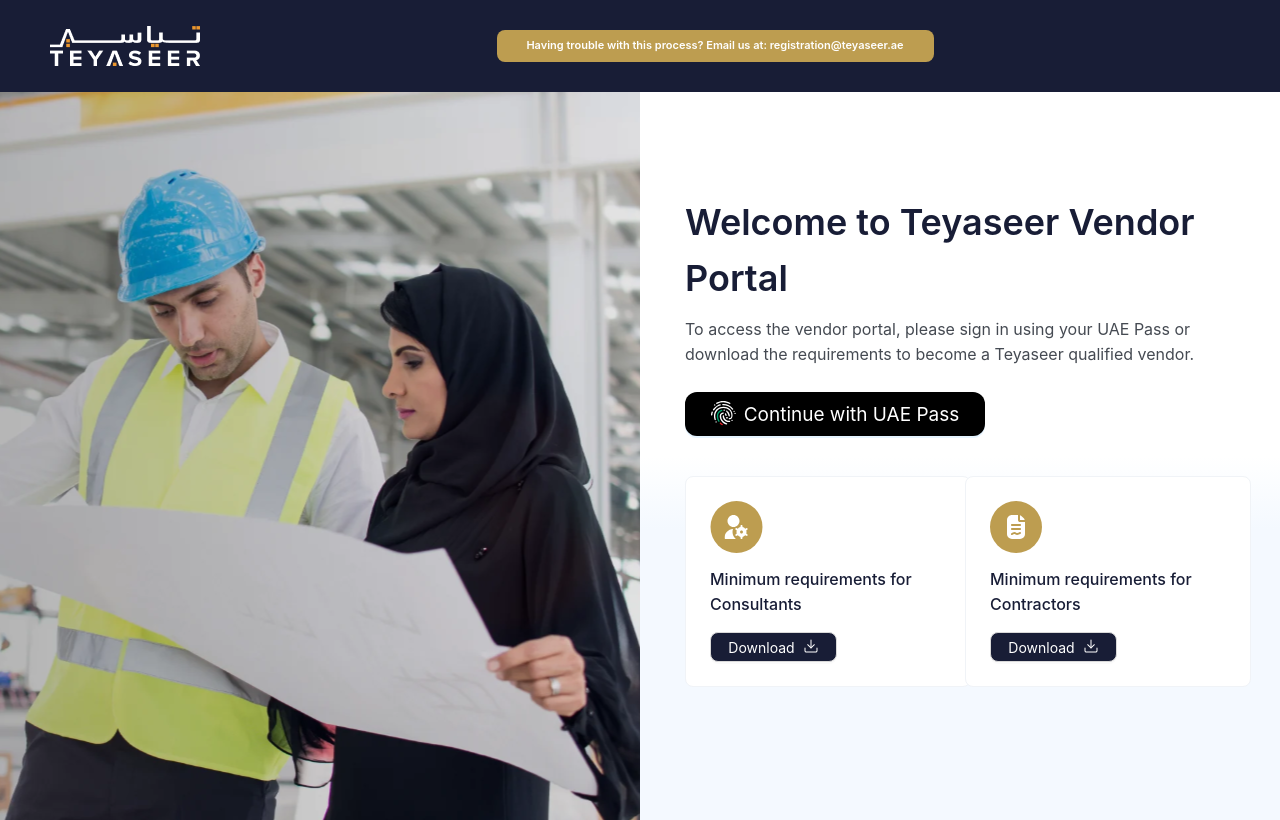
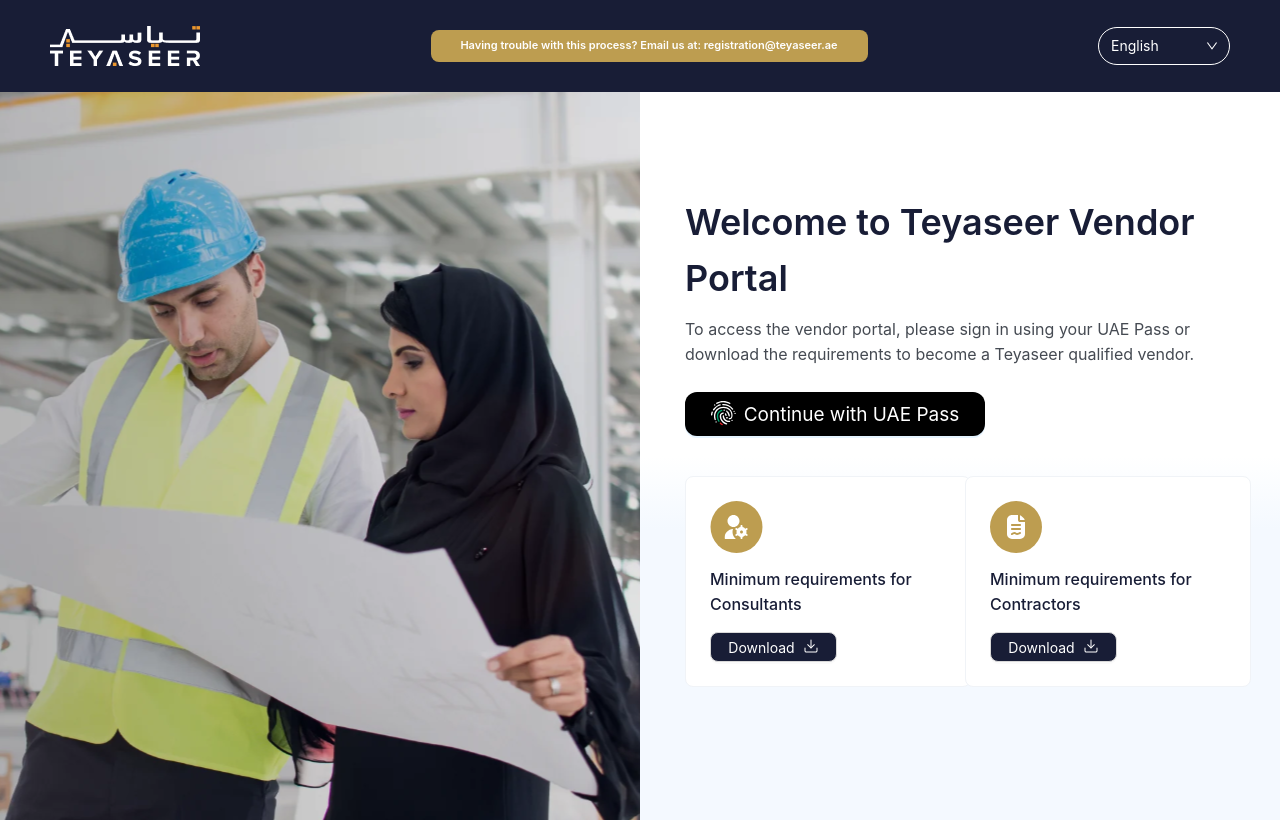
Before and after one commit to akkpc/teyaseer, a React (Create React App) app: page / in a window 1280 px wide. Built offline with nearby package versions, Linux system fonts and the light colour scheme.

Commit message:
[Ak] Added translation

```diff
--- a/package.json
+++ b/package.json
@@ -13,8 +13,10 @@
     "@types/react-dom": "^18.3.0",
     "antd": "^5.20.6",
     "axios": "^1.7.7",
+    "i18next": "^23.15.1",
     "react": "^18.3.1",
     "react-dom": "^18.3.1",
+    "react-i18next": "^15.0.2",
     "react-router-dom": "^6.26.2",
     "react-scripts": "5.0.1",
     "typescript": "^4.9.5",
--- a/src/App.css
+++ b/src/App.css
@@ -36,3 +36,12 @@
     transform: rotate(360deg);
   }
 }
+
+
+.ant-select-selection-item, .anticon.anticon-down.ant-select-suffix {
+  color: white;
+}
+
+.ant-select-selection-search-input {
+  color: white;
+}
--- a/src/App.tsx
+++ b/src/App.tsx
@@ -1,5 +1,27 @@
+import i18n from "i18next";
+import { initReactI18next } from "react-i18next";
 import HomeApp from "../src/router/index";
 import './App.css';
+import ar from "./i18/ar.json";
+import en from "./i18/en.json";
+
+i18n
+  .use(initReactI18next)
+  .init({
+    resources: {
+      en: {
+        translation: en
+      },
+      ar: {
+        translation: ar
+      }
+    },
+    lng: "en",
+    fallbackLng: "en",
+    interpolation: {
+      escapeValue: false
+    }
+  });
 
 function App() {
   return (
--- a/src/components/KFHeader.tsx
+++ b/src/components/KFHeader.tsx
@@ -1,7 +1,12 @@
 import { Layout, theme, Typography } from 'antd';
-import { ReactNode } from 'react';
+import { ReactNode, useEffect, useState } from 'react';
+import { useTranslation } from 'react-i18next';
+import { useNavigate } from 'react-router-dom';
 import "../App.css";
 import { headerQueryColor, primaryColor } from '../colors';
+import { LANGUAGE_KEY } from '../constants';
+import { getItemLocal, setItemLocal } from '../helpers';
+import KFSelect from './KFSelect';
 
 const { Header, Content, Footer } = Layout;
 interface Props {
@@ -9,15 +14,40 @@
     path?: String[]
 }
 
+const languageOptions = [{ value: "en", label: "English" }, { value: "ar", label: "Arabic" }]
+
 function App({ children, path }: Props) {
     const {
         token: { colorBgContainer, borderRadiusLG },
     } = theme.useToken();
+    const [language, setLanguage] = useState<"en" | "ar">();
+    const { t, i18n } = useTranslation();
+    const navigate = useNavigate();
+
+    useEffect(() => {
+        let lang: any = getItemLocal(LANGUAGE_KEY);
+        if (!(lang == "ar" || lang == "en")) {
+            lang = "en";
+        }
+        i18n.changeLanguage(lang);
+        setLanguage(lang);
+    }, [])
+
+    useEffect(() => {
+        if (language) {
+            if (language == "ar" || language == "en") {
+                i18n.changeLanguage(language);
+                setItemLocal(LANGUAGE_KEY, language)
+            }
+        }
+    }, [language])
 
     return (
         <Layout>
             <Header style={{ display: 'flex', alignItems: 'center', height: 92, backgroundColor: primaryColor, justifyContent: "space-between" }}>
-                <div style={{ display: 'flex', alignItems: 'center' }} >
+                <div style={{ display: 'flex', alignItems: 'center', cursor:"pointer" }} onClick={() => {
+                    navigate("/");
+                }} >
                     <img src={"/images/teyaseer.png"} />
                 </div>
                 <div>
@@ -34,11 +64,23 @@
                         // paddingBottom: 32,
                         // paddingTop: 32
                     }} >
-                        <Typography style={{ fontSize: 11, color: "white", fontWeight: 600 }} >Having trouble with this process? Email us at: registration@teyaseer.ae</Typography>
+                        <Typography style={{ fontSize: 11, color: "white", fontWeight: 600 }} >{t("Having trouble with this process")}?{" "}{t("Email us at")}: registration@teyaseer.ae</Typography>
                     </div>
                 </div>
                 <div>
-
+                    <KFSelect
+                        variant='borderless'
+                        value={language}
+                        options={languageOptions}
+                        style={{
+                            height: 38,
+                            width: 132,
+                            borderRadius: 50,
+                            backgroundColor: "transparent",
+                            border: "1px solid white"
+                        }}
+                        onChange={(value) => setLanguage(value)}
+                    />
                 </div>
             </Header>
             <Content>
--- /dev/null
+++ b/src/components/KFSelect.tsx
@@ -0,0 +1,17 @@
+
+
+import { Select } from 'antd';
+import { SelectProps } from 'antd/es/select';
+
+interface Props {
+}
+
+const KFSelect = ({ style, ...rest }: Props & SelectProps) => (
+    <Select
+        variant='outlined'
+        style={{ borderRadius: 20,...style}}
+        {...rest}
+    />
+);
+
+export default KFSelect;
--- /dev/null
+++ b/src/constants/index.tsx
@@ -0,0 +1,5 @@
+const LANGUAGE_KEY = "LANGUAGE_KEY"
+
+export {
+    LANGUAGE_KEY
+}
--- /dev/null
+++ b/src/helpers/index.tsx
@@ -0,0 +1,12 @@
+const getItemLocal = (key: string) => {
+    return localStorage.getItem(key);
+}
+
+const setItemLocal = (key: string, value: string) => {
+    localStorage.setItem(key, value);
+}
+
+export {
+    getItemLocal,
+    setItemLocal
+};
--- /dev/null
+++ b/src/i18/ar.json
@@ -0,0 +1,13 @@
+{
+    "Welcome to Teyaseer Vendor Portal": "مرحبًا بكم في بوابة تيَسير للموردين",
+    "To access the vendor portal, please sign in using your UAE Pass or download the requirements to become a Teyaseer qualified vendor.": "للوصول إلى بوابة الموردين، يرجى تسجيل الدخول باستخدام الهوية الرقمية الإماراتية أو تنزيل المتطلبات لتصبح موردًا مؤهلاً في تيَسير.",
+    "Continue with UAE Pass": "المتابعة باستخدام الهوية الرقمية الإماراتية",
+    "Minimum requirements for Consultants": "المتطلبات الدنيا للاستشاريين",
+    "Minimum requirements for Contractors": "المتطلبات الدنيا للمقاولين",
+    "Download": "تحميل",
+    "Having trouble with this process": "هل تواجه مشكلة في هذه العملية؟",
+    "Email us at": "راسلنا عبر البريد الإلكتروني على",
+    "Enter your Economic License number": "أدخل رقم الرخصة الاقتصادية",
+    "Enter your Economic License number to retrieve your company details": "أدخل رقم الرخصة الاقتصادية لاسترجاع تفاصيل شركتك",
+    "Continue": "المتابعة"
+}
--- /dev/null
+++ b/src/i18/en.json
@@ -0,0 +1,13 @@
+{
+    "Welcome to Teyaseer Vendor Portal": "Welcome to Teyaseer Vendor Portal",
+    "To access the vendor portal, please sign in using your UAE Pass or download the requirements to become a Teyaseer qualified vendor.":"To access the vendor portal, please sign in using your UAE Pass or download the requirements to become a Teyaseer qualified vendor.",
+    "Continue with UAE Pass": "Continue with UAE Pass",
+    "Minimum requirements for Consultants": "Minimum requirements for Consultants",
+    "Minimum requirements for Contractors": "Minimum requirements for Contractors",
+    "Download": "Download",
+    "Having trouble with this process": "Having trouble with this process",
+    "Email us at": "Email us at",
+    "Enter your Economic License number": "Enter your Economic License number",
+    "Enter your Economic License number to retrieve your company details": "Enter your Economic License number to retrieve your company details",
+    "Continue": "Continue"
+}
--- a/src/pages/Home.tsx
+++ b/src/pages/Home.tsx
@@ -1,6 +1,7 @@
 import { Button, Card, Col, Row } from 'antd'
 import Typography from "antd/es/typography/Typography"
 import { useEffect, useState } from 'react'
+import { useTranslation } from 'react-i18next'
 import { borderColor, lightColor, primaryColor } from "../colors"
 import { KFHeader } from '../components/KFHeader'
 
@@ -11,7 +12,8 @@
 **/
 
 export function Home<FC>(props: IProps) {
-    const [fetching, setFetching] = useState(true)
+    const [fetching, setFetching] = useState(true);
+    const { t } = useTranslation();
 
     useEffect(() => {
         setFetching(true)
@@ -59,8 +61,8 @@
                             paddingBottom: 20
                         }}>
                             <div>
-                                <Typography style={{ fontSize: 36, fontWeight: 600, color: primaryColor }} >Welcome to Teyaseer Vendor Portal</Typography>
-                                <Typography style={{ fontSize: 16, fontWeight: 400, marginTop: 10, color: lightColor }} >To access the vendor portal, please sign in using your UAE Pass or download the requirements to become a Teyaseer qualified vendor.</Typography>
+                                <Typography style={{ fontSize: 36, fontWeight: 600, color: primaryColor }} >{t("Welcome to Teyaseer Vendor Portal")}</Typography>
+                                <Typography style={{ fontSize: 16, fontWeight: 400, marginTop: 10, color: lightColor }} >{t("To access the vendor portal, please sign in using your UAE Pass or download the requirements to become a Teyaseer qualified vendor.")}</Typography>
                                 <Button
                                     style={{
                                         backgroundColor: "#000000",
@@ -88,7 +90,7 @@
                                         hr.click()
                                     }}
                                 >
-                                    Continue with UAE Pass
+                                    {t("Continue with UAE Pass")}
                                 </Button>
                             </div>
                         </div>
@@ -109,7 +111,7 @@
                                             fontWeight: 500,
                                             marginTop: 8
                                         }}
-                                        >Minimum requirements for Consultants</Typography>
+                                        >{t("Minimum requirements for Consultants")}</Typography>
                                         <Button
                                             style={{
                                                 height: 30,
@@ -123,7 +125,7 @@
                                             iconPosition={"end"}
                                             onClick={() => downloadPDF("/documents/requireents_consultant.pdf", "consultant")}
                                         >
-                                            Download
+                                            {t("Download")}
                                         </Button>
                                     </Card>
                                 </Col>
@@ -135,7 +137,7 @@
                                             fontSize: 16,
                                             fontWeight: 500,
                                             marginTop: 8
-                                        }} >Minimum requirements for Contractors</Typography>
+                                        }} >{t("Minimum requirements for Contractors")}</Typography>
                                         <Button
                                             style={{
                                                 height: 30,
@@ -149,7 +151,7 @@
                                             iconPosition={"end"}
                                             onClick={() => downloadPDF("/documents/requireents_contractor.pdf", "contractor")}
                                         >
-                                            Download
+                                            {t("Download")}
                                         </Button>
                                     </Card>
                                 </Col>
```
Also changed, not shown: 1 other file (tests, documents, lock files or other folders).
